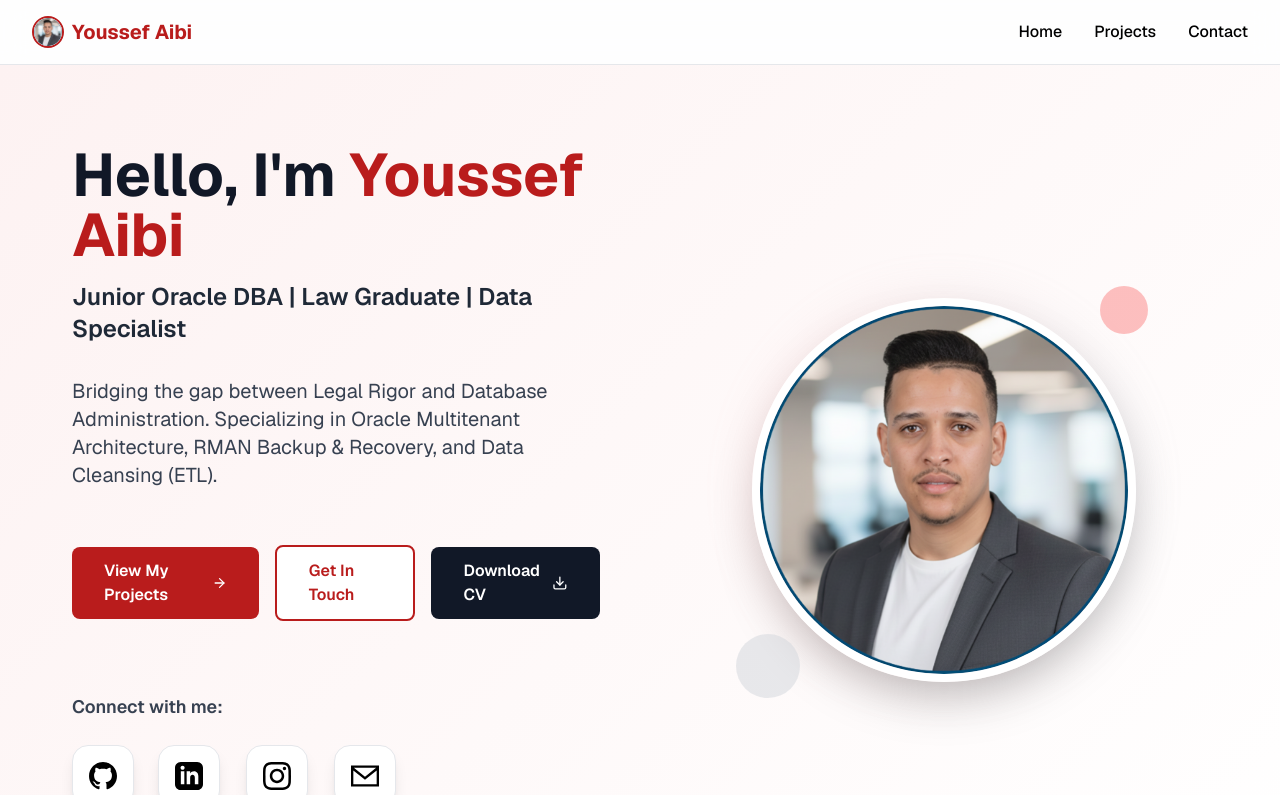
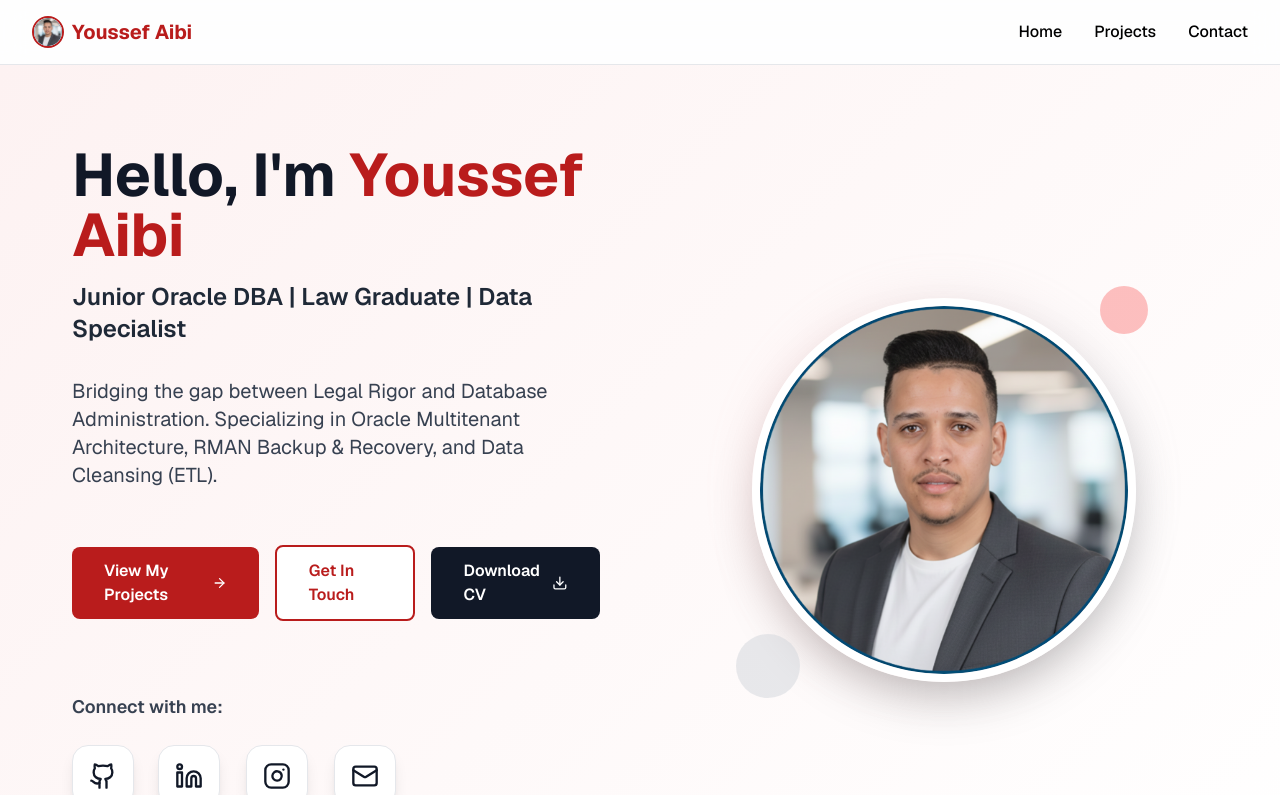
Before and after one commit to fatimaezzahra137/my-portfolio, a Next.js app: page / in a window 1280 px wide. Shown: the top 795 px of the page. Built offline with nearby package versions, Linux system fonts and the light colour scheme.

Commit message:
Update hero section icons and layout

```diff
--- a/components/Hero.tsx
+++ b/components/Hero.tsx
@@ -2,32 +2,7 @@
 
 import Link from "next/link";
 import Image from "next/image";
-import { ArrowRight, Download } from "lucide-react";
-
-// SVG Icons
-const GitHubIcon = () => (
-  <svg xmlns="http://www.w3.org/2000/svg" width="28" height="28" viewBox="0 0 24 24" fill="black">
-    <path d="M12 0c-6.626 0-12 5.373-12 12 0 5.302 3.438 9.8 8.207 11.387.599.111.793-.261.793-.577v-2.234c-3.338.726-4.033-1.416-4.033-1.416-.546-1.387-1.333-1.756-1.333-1.756-1.089-.745.083-.729.083-.729 1.205.084 1.839 1.237 1.839 1.237 1.07 1.834 2.807 1.304 3.492.997.107-.775.418-1.305.762-1.604-2.665-.305-5.467-1.334-5.467-5.931 0-1.311.469-2.381 1.236-3.221-.124-.303-.535-1.524.117-3.176 0 0 1.008-.322 3.301 1.23.957-.266 1.983-.399 3.003-.404 1.02.005 2.047.138 3.006.404 2.291-1.552 3.297-1.23 3.297-1.23.653 1.653.242 2.874.118 3.176.77.84 1.235 1.911 1.235 3.221 0 4.609-2.807 5.624-5.479 5.921.43.372.823 1.102.823 2.222v3.293c0 .319.192.694.801.576 4.765-1.589 8.199-6.086 8.199-11.386 0-6.627-5.373-12-12-12z"/>
-  </svg>
-);
-
-const LinkedInIcon = () => (
-  <svg xmlns="http://www.w3.org/2000/svg" width="28" height="28" viewBox="0 0 24 24" fill="black">
-    <path d="M19 0h-14c-2.761 0-5 2.239-5 5v14c0 2.761 2.239 5 5 5h14c2.762 0 5-2.239 5-5v-14c0-2.761-2.238-5-5-5zm-11 19h-3v-11h3v11zm-1.5-12.268c-.966 0-1.75-.79-1.75-1.764s.784-1.764 1.75-1.764 1.75.79 1.75 1.764-.783 1.764-1.75 1.764zm13.5 12.268h-3v-5.604c0-3.368-4-3.113-4 0v5.604h-3v-11h3v1.765c1.396-2.586 7-2.777 7 2.476v6.759z"/>
-  </svg>
-);
-
-const InstagramIcon = () => (
-  <svg xmlns="http://www.w3.org/2000/svg" width="28" height="28" viewBox="0 0 24 24" fill="black">
-    <path d="M12 2.163c3.204 0 3.584.012 4.85.07 3.252.148 4.771 1.691 4.919 4.919.058 1.265.069 1.645.069 4.849 0 3.205-.012 3.584-.069 4.849-.149 3.225-1.664 4.771-4.919 4.919-1.266.058-1.644.07-4.85.07-3.204 0-3.584-.012-4.849-.07-3.26-.149-4.771-1.699-4.919-4.92-.058-1.265-.07-1.644-.07-4.849 0-3.204.013-3.583.07-4.849.149-3.227 1.664-4.771 4.919-4.919 1.266-.057 1.645-.069 4.849-.069zm0-2.163c-3.259 0-3.667.014-4.947.072-4.358.2-6.78 2.618-6.98 6.98-.059 1.281-.073 1.689-.073 4.948 0 3.259.014 3.668.072 4.948.2 4.358 2.618 6.78 6.98 6.98 1.281.058 1.689.072 4.948.072 3.259 0 3.668-.014 4.948-.072 4.354-.2 6.782-2.618 6.979-6.98.059-1.28.073-1.689.073-4.948 0-3.259-.014-3.667-.072-4.947-.196-4.354-2.617-6.78-6.979-6.98-1.281-.059-1.69-.073-4.949-.073zm0 5.838c-3.403 0-6.162 2.759-6.162 6.162s2.759 6.163 6.162 6.163 6.162-2.759 6.162-6.163c0-3.403-2.759-6.162-6.162-6.162zm0 10.162c-2.209 0-4-1.79-4-4 0-2.209 1.791-4 4-4s4 1.791 4 4c0 2.21-1.791 4-4 4zm6.406-11.845c-.796 0-1.441.645-1.441 1.44s.645 1.44 1.441 1.44c.795 0 1.439-.645 1.439-1.44s-.644-1.44-1.439-1.44z"/>
-  </svg>
-);
-
-const EmailIcon = () => (
-  <svg xmlns="http://www.w3.org/2000/svg" width="28" height="28" viewBox="0 0 24 24" fill="black">
-    <path d="M0 3v18h24v-18h-24zm21.518 2l-9.518 7.713-9.518-7.713h19.036zm-19.518 14v-11.817l10 8.104 10-8.104v11.817h-20z"/>
-  </svg>
-);
+import { ArrowRight, Download, Github, Linkedin, Instagram, Mail } from "lucide-react";
 
 export default function Hero() {
   return (
@@ -102,7 +77,7 @@ export default function Hero() {
               Connect with me:
             </p>
 
-            <div className="flex justify-center lg:justify-start items-start gap-6">
+            <div className="flex justify-center lg:justify-start items-center gap-6">
 
               {/* GitHub */}
               <a
@@ -113,7 +88,7 @@ export default function Hero() {
                 aria-label="GitHub profile"
               >
                 <div className="p-4 bg-white rounded-2xl shadow-lg hover:shadow-2xl border border-gray-200 hover:border-gray-900 transition-all duration-300 mb-2 group-hover:bg-gray-900">
-                  <GitHubIcon />
+                  <Github className="w-7 h-7 text-gray-900 group-hover:text-white transition-colors" />
                 </div>
                 <span className="text-sm font-medium text-gray-700 group-hover:text-gray-900">GitHub</span>
               </a>
@@ -127,7 +102,7 @@ export default function Hero() {
                 aria-label="LinkedIn profile"
               >
                 <div className="p-4 bg-white rounded-2xl shadow-lg hover:shadow-2xl border border-gray-200 hover:border-blue-600 transition-all duration-300 mb-2 group-hover:bg-blue-600">
-                  <LinkedInIcon />
+                  <Linkedin className="w-7 h-7 text-gray-900 group-hover:text-white transition-colors" />
                 </div>
                 <span className="text-sm font-medium text-gray-700 group-hover:text-blue-600">LinkedIn</span>
               </a>
@@ -141,7 +116,7 @@ export default function Hero() {
                 aria-label="Instagram profile"
               >
                 <div className="p-4 bg-white rounded-2xl shadow-lg hover:shadow-2xl border border-gray-200 hover:border-pink-600 transition-all duration-300 mb-2 group-hover:bg-pink-600">
-                  <InstagramIcon />
+                  <Instagram className="w-7 h-7 text-gray-900 group-hover:text-white transition-colors" />
                 </div>
                 <span className="text-sm font-medium text-gray-700 group-hover:text-pink-600">Instagram</span>
               </a>
@@ -153,7 +128,7 @@ export default function Hero() {
                 aria-label="Email"
               >
                 <div className="p-4 bg-white rounded-2xl shadow-lg hover:shadow-2xl border border-gray-200 hover:border-red-600 transition-all duration-300 mb-2 group-hover:bg-red-600">
-                  <EmailIcon />
+                  <Mail className="w-7 h-7 text-gray-900 group-hover:text-white transition-colors" />
                 </div>
                 <span className="text-sm font-medium text-gray-700 group-hover:text-red-600">Email</span>
               </a>
```
